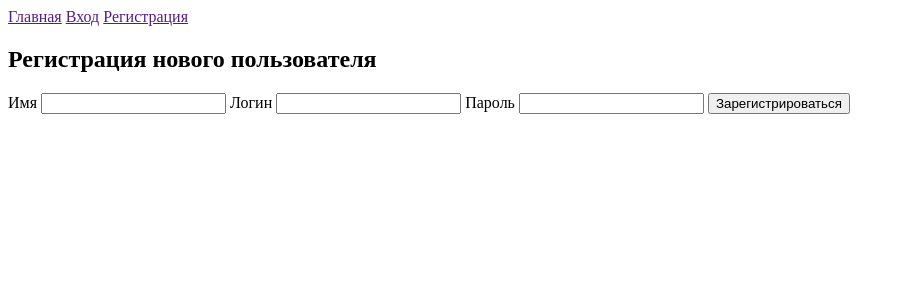
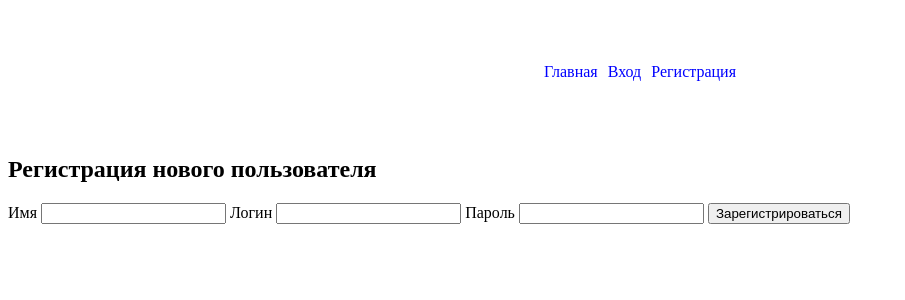
Before and after one commit to TeriyakiX/pnssssssssss, a PHP site: template views/site/signup.php in a window 1280 px wide. Shown: the top 300 px of the page, without its empty margins (0-905 px from the left). Run offline with PHP 8.4, Linux system fonts and the light colour scheme; the template is opened without the code that fills it, so the values that code supplies are empty.

Commit message:
interfaces developed

```diff
--- a/app/Controller/Site.php
+++ b/app/Controller/Site.php
@@ -25,7 +25,7 @@ class Site
     public function signup(Request $request): string
     {
         if ($request->method === 'POST' && User::create($request->all())) {
-            app()->route->redirect('/go');
+            app()->route->redirect('/hello');
         }
         return new View('site.signup');
     }
--- a/core/Src/Application.php
+++ b/core/Src/Application.php
@@ -36,7 +36,7 @@ class Application
     public function __get($key)
     {
         switch ($key) {
-            case 'setting':
+            case 'settings':
                 return $this->setting;
             case 'route':
                 return $this->route;
--- /dev/null
+++ b/public/style.css
@@ -0,0 +1,11 @@
+.nav {
+    color: red;
+    display: flex;
+    justify-content: center;
+    padding: 50px;
+}
+.nav a {
+    text-decoration: none;
+    color: blue;
+    padding: 5px;
+}
--- a/views/layouts/main.php
+++ b/views/layouts/main.php
@@ -5,11 +5,12 @@
     <meta name="viewport"
           content="width=device-width, user-scalable=no, initial-scale=1.0, maximum-scale=1.0, minimum-scale=1.0">
     <meta http-equiv="X-UA-Compatible" content="ie=edge">
+    <link rel="stylesheet" href="/pnssssssssss/public/style.css">
     <title>Pop it MVC</title>
 </head>
 <body>
 <header>
-    <nav>
+    <nav class="nav">
         <a href="<?= app()->route->getUrl('/hello') ?>">Главная</a>
         <?php
         if (!app()->auth::check()):
```
